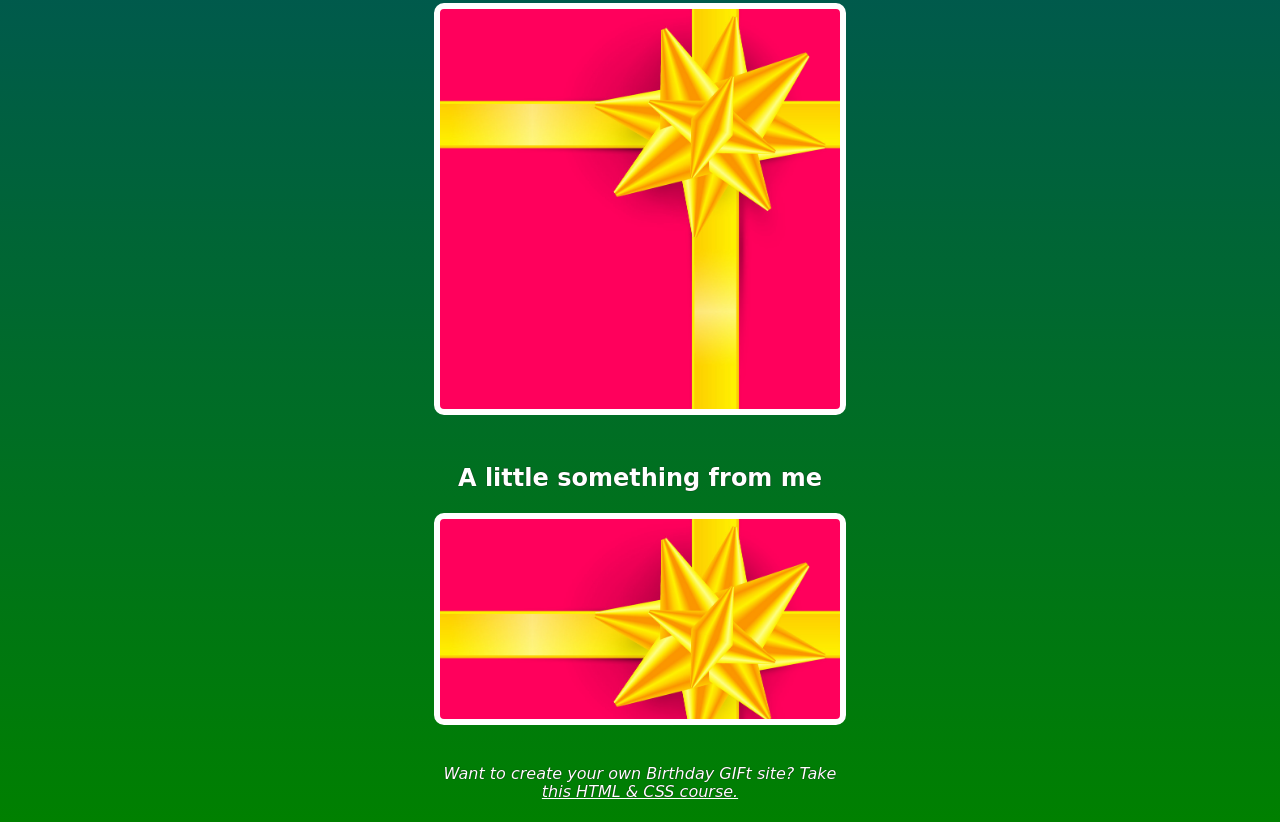
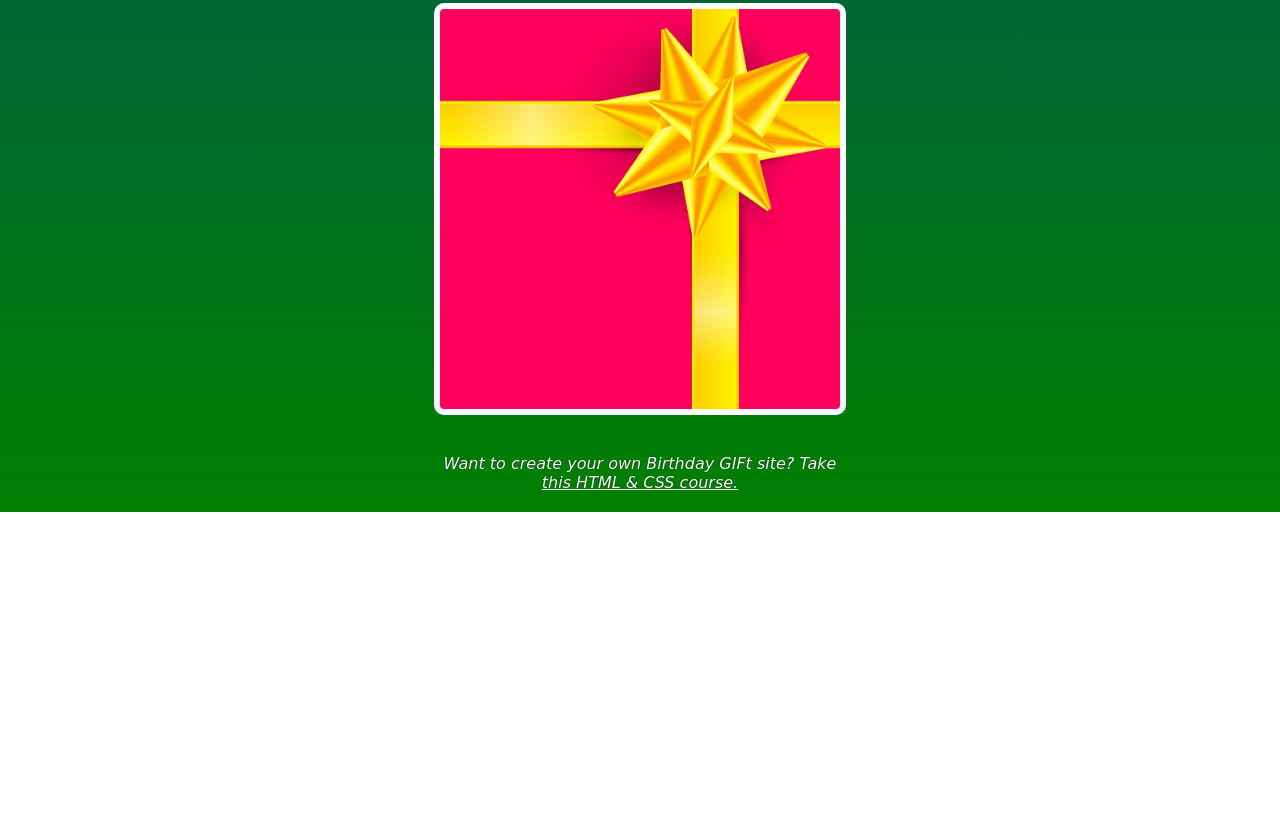
Before and after one commit to suspect5/birthay-gift-baba, a website built with Vite: page index.html in a window 1280 px wide. Shown: the part 1950-2772 px from the top of the page. After the commit the page ends 2462 px from the top, so only its background shows below. Built offline with nearby package versions, Linux system fonts and the light colour scheme; a web font is replaced by a local one.

Commit message:
Update index.html

```diff
--- a/index.html
+++ b/index.html
@@ -34,10 +34,7 @@
             <div class="gift-img" id="gift-img-badass"></div>
         </div>
 
-         <div class="gift-section">
-            <h2 class="gift-title">A little something from me</h2>
-            <div class="gift-img" id="gift-img-cheers"></div>
-        </div>
+
 
         <p id="footer">Want to create your own Birthday GIFt site? Take <a href="https://scrimba.com/learn/htmlandcss" target="_blank">this HTML & CSS course.</a></p>
 
```
